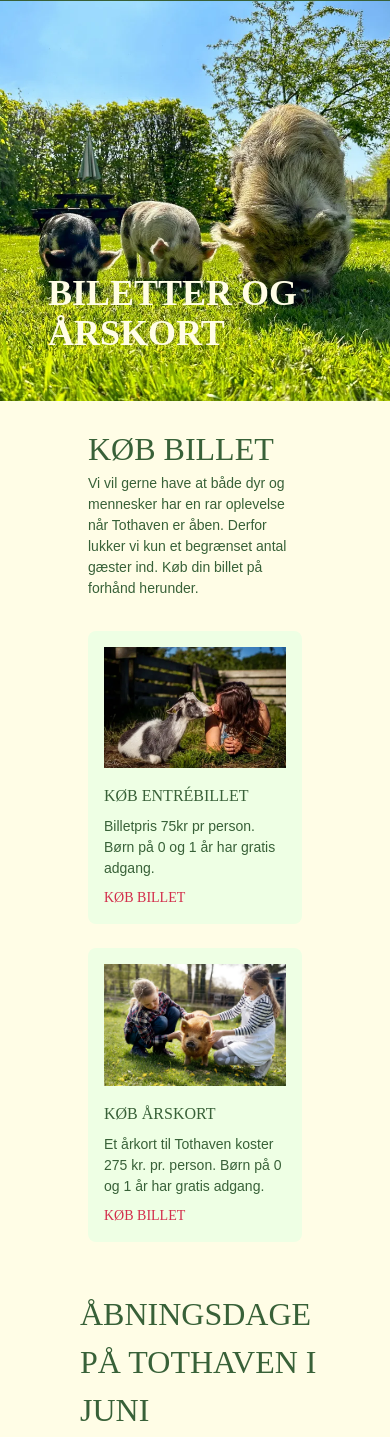
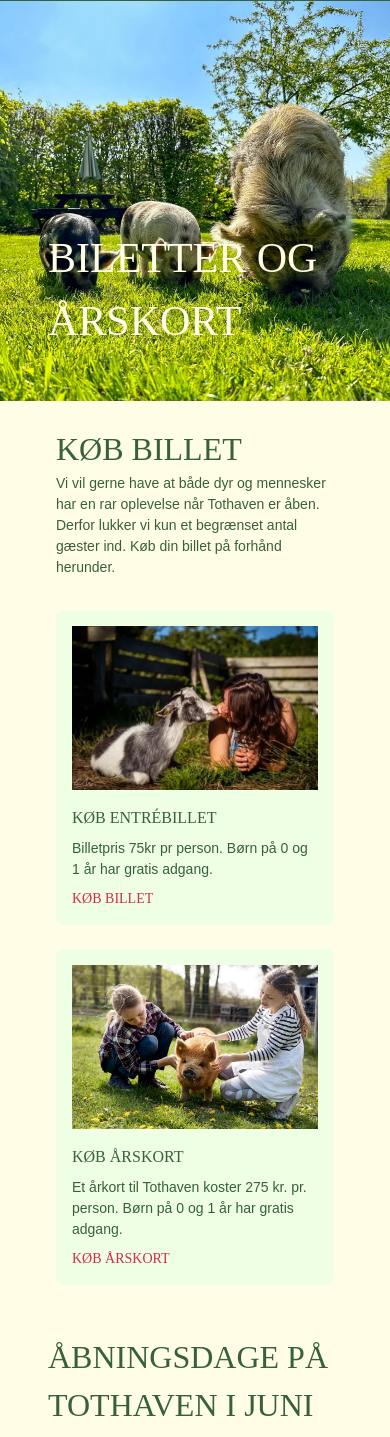
Before and after one commit to AndreaOphelia/tothaven, an Astro site: page /biletter in a window 390 px wide. Shown: the part 84-1521 px from the top of the page. Built offline with nearby package versions, Linux system fonts and the light colour scheme; Astro itself is replaced by a stand-in of ours; a web font is replaced by a local one.

Commit message:
billeter margin og padding

```diff
--- a/src/pages/biletter.astro
+++ b/src/pages/biletter.astro
@@ -14,15 +14,11 @@
       loading="eager"
     />
     <div class="absolute bottom-12 left-12">
-      <h1
-        class="text-4xl md:text-6xl font-bold text-[var(--color-primary-content)]"
-      >
-        BILETTER OG ÅRSKORT
-      </h1>
+      <h1 class="text-[var(--color-primary-content)]">BILETTER OG ÅRSKORT</h1>
     </div>
   </div>
 
-  <section class="form mx-16">
+  <section class="form mx-8 md:mx-16">
     <!-- Alpine.js -->
     <script
       src="https://cdn.jsdelivr.net/npm/alpinejs@3.x.x/dist/cdn.min.js"
@@ -76,7 +72,7 @@
             tekst="Et årkort til Tothaven koster 275 kr. pr. person. Børn på 0 og 1 år har gratis adgang."
           >
             <!-- Årskort knap kan evt. tilføjes her -->
-            <button class="btn btn-primary cursor-pointer">Køb billet</button>
+            <button class="btn btn-primary cursor-pointer">Køb årskort</button>
           </Billetcard>
         </div>
       </template>
@@ -300,7 +296,7 @@
         Åbningsdage på Tothaven i Juni
       </h2>
     </section>
-    <section class="max-w-xxl mx-auto mt-8 mb-16 px-8 md:px-32">
+    <section class="max-w-xxl mx-auto mt-8 mb-16 px-8">
       <div class="grid grid-cols-7 border border-[var(--color-primary)]">
         <!-- Ugedage -->
         <div
```
